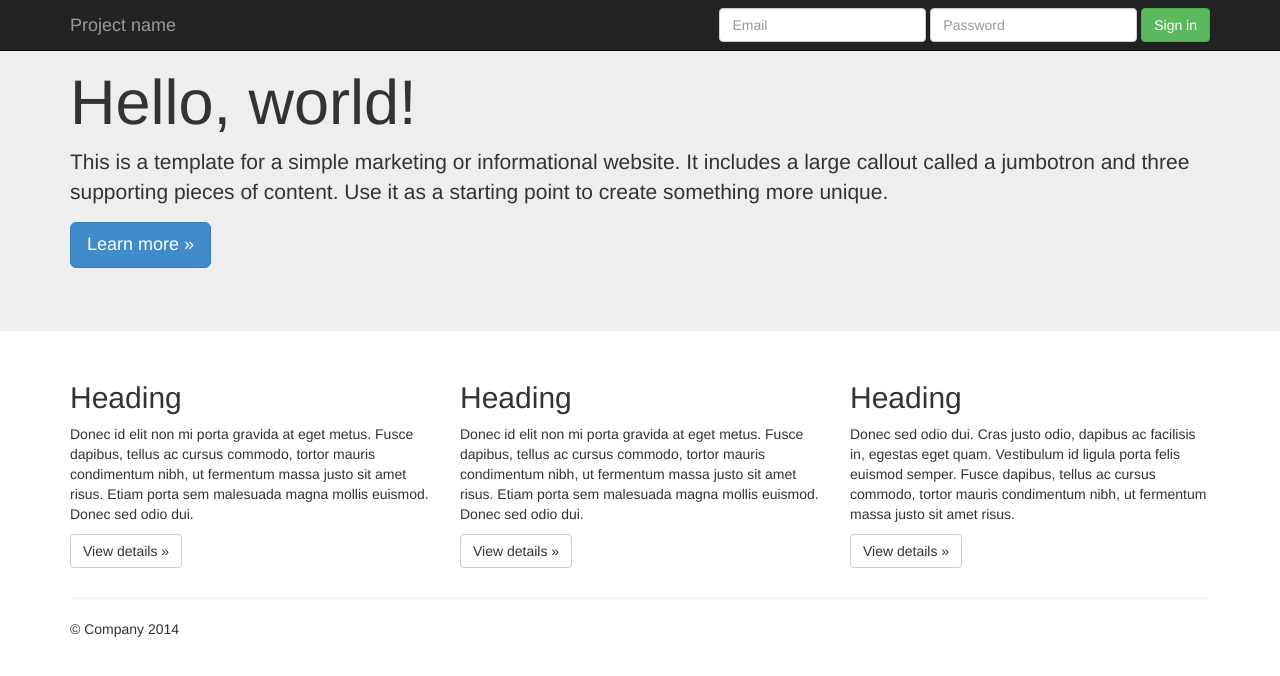
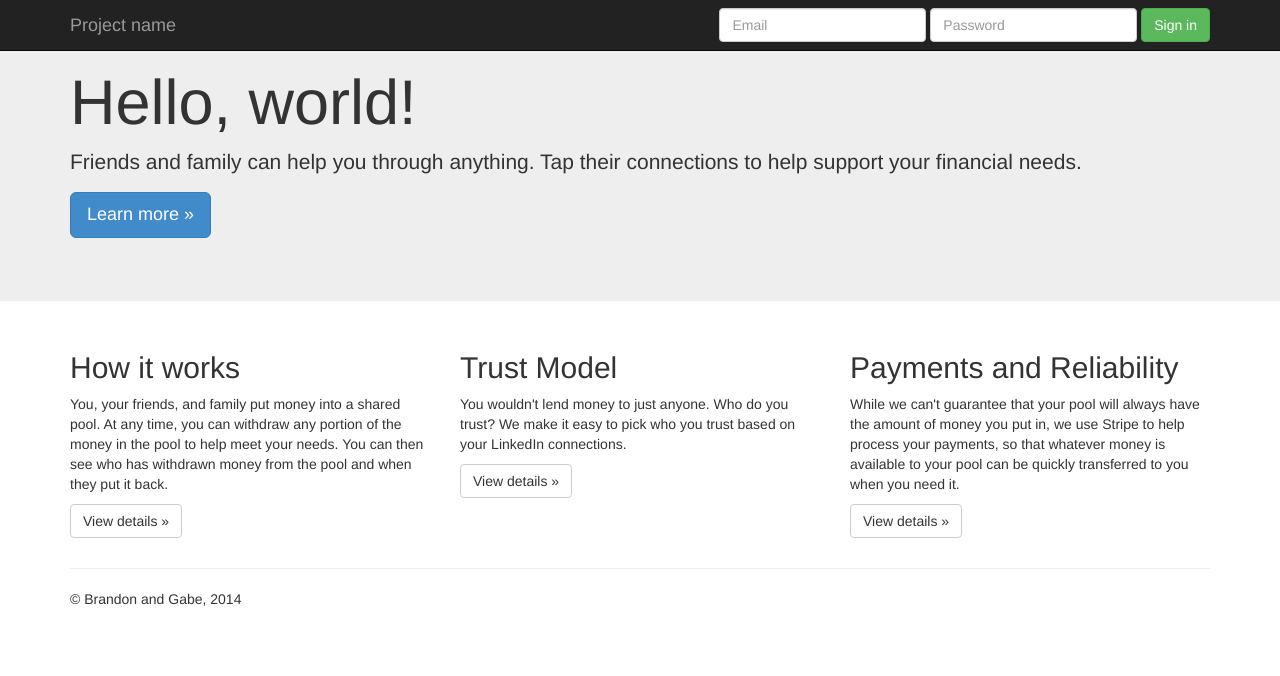
Before and after one commit to bfreiber/fincapdev, a Django app: page / in a window 1280 px wide. Shown: the top 676 px of the page. Run offline with Django 3.2, Linux system fonts and the light colour scheme; some libraries are stand-ins or nearby versions.

Commit message:
add text to landing page

```diff
--- a/fincapdev/templates/landing.html
+++ b/fincapdev/templates/landing.html
@@ -10,7 +10,7 @@
     <meta name="author" content="">
     <link rel="shortcut icon" href="{% static favicon.ico %}">
 
-    <title>Jumbotron Template for Bootstrap</title>
+    <title>Test project, please ignore.</title>
 
     <!-- Bootstrap core CSS -->
     <link href="{% static "bootstrap/css/bootstrap.min.css" %}" rel="stylesheet">
@@ -59,7 +59,7 @@
     <div class="jumbotron">
       <div class="container">
         <h1>Hello, world!</h1>
-        <p>This is a template for a simple marketing or informational website. It includes a large callout called a jumbotron and three supporting pieces of content. Use it as a starting point to create something more unique.</p>
+        <p>Friends and family can help you through anything. Tap their connections to help support your financial needs.</p>
         <p><a class="btn btn-primary btn-lg" role="button">Learn more &raquo;</a></p>
       </div>
     </div>
@@ -68,18 +68,18 @@
       <!-- Example row of columns -->
       <div class="row">
         <div class="col-md-4">
-          <h2>Heading</h2>
-          <p>Donec id elit non mi porta gravida at eget metus. Fusce dapibus, tellus ac cursus commodo, tortor mauris condimentum nibh, ut fermentum massa justo sit amet risus. Etiam porta sem malesuada magna mollis euismod. Donec sed odio dui. </p>
+          <h2>How it works</h2>
+          <p>You, your friends, and family put money into a shared pool. At any time, you can withdraw any portion of the money in the pool to help meet your needs. You can then see who has withdrawn money from the pool and when they put it back.</p>
           <p><a class="btn btn-default" href="#" role="button">View details &raquo;</a></p>
         </div>
         <div class="col-md-4">
-          <h2>Heading</h2>
-          <p>Donec id elit non mi porta gravida at eget metus. Fusce dapibus, tellus ac cursus commodo, tortor mauris condimentum nibh, ut fermentum massa justo sit amet risus. Etiam porta sem malesuada magna mollis euismod. Donec sed odio dui. </p>
+          <h2>Trust Model</h2>
+          <p>You wouldn't lend money to just anyone. Who do you trust? We make it easy to pick who you trust based on your LinkedIn connections.</p>
           <p><a class="btn btn-default" href="#" role="button">View details &raquo;</a></p>
        </div>
         <div class="col-md-4">
-          <h2>Heading</h2>
-          <p>Donec sed odio dui. Cras justo odio, dapibus ac facilisis in, egestas eget quam. Vestibulum id ligula porta felis euismod semper. Fusce dapibus, tellus ac cursus commodo, tortor mauris condimentum nibh, ut fermentum massa justo sit amet risus.</p>
+          <h2>Payments and Reliability</h2>
+          <p>While we can't guarantee that your pool will always have the amount of money you put in, we use Stripe to help process your payments, so that whatever money is available to your pool can be quickly transferred to you when you need it. </p>
           <p><a class="btn btn-default" href="#" role="button">View details &raquo;</a></p>
         </div>
       </div>
@@ -87,7 +87,7 @@
       <hr>
 
       <footer>
-        <p>&copy; Company 2014</p>
+        <p>&copy; Brandon and Gabe, 2014</p>
       </footer>
     </div> <!-- /container -->
 
```
